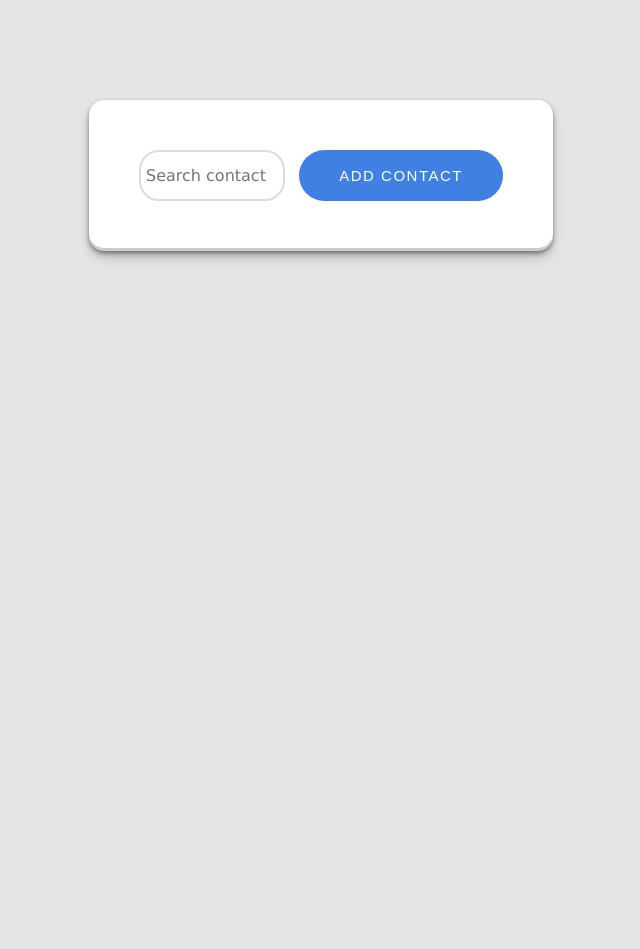
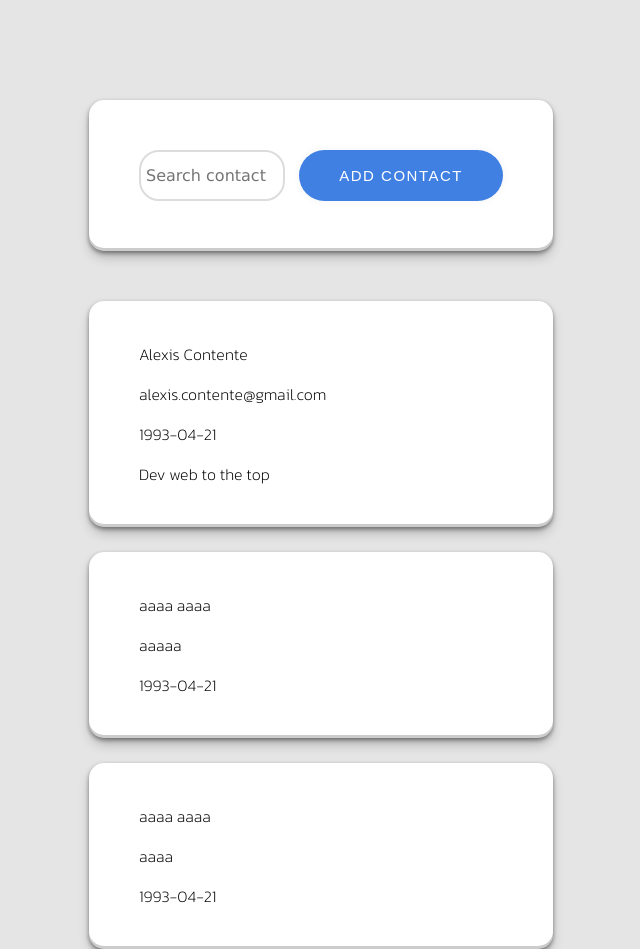
Before and after one commit to Alexis-Contente/book-contact, a Next.js app: page / in a window 1280 px wide. Shown: the whole page, without its empty margins (319-959 px from the left). Before the commit the page ends 800 px from the top, so only its background shows below. Built offline with nearby package versions, Linux system fonts and the light colour scheme; data requests are answered from the project's data file.

Commit message:
ListContactDynamiqueDone

```diff
--- a/db.json
+++ b/db.json
@@ -1,5 +1,28 @@
 {
   "db": [
-
+    {
+      "firstname": "Alexis",
+      "lastname": "Contente",
+      "email": "alexis.contente@gmail.com",
+      "birth": "1993-04-21",
+      "informations": "Dev web to the top",
+      "id": 1
+    },
+    {
+      "firstname": "aaaa",
+      "lastname": "aaaa",
+      "email": "aaaaa",
+      "birth": "1993-04-21",
+      "informations": "",
+      "id": 2
+    },
+    {
+      "firstname": "aaaa",
+      "lastname": "aaaa",
+      "email": "aaaa",
+      "birth": "1993-04-21",
+      "informations": "",
+      "id": 3
+    }
   ]
 }
--- a/src/app/page.tsx
+++ b/src/app/page.tsx
@@ -25,6 +25,7 @@ const toggleDisplayForm = () => {
 
 const formRef = useRef(null);
 
+// HANDLE THAT SAVE INFORMATIONS OF A NEW CONTACT
 const handleSubmit = (e: any) => {
   e.preventDefault();
 
@@ -59,6 +60,7 @@ const handleSubmit = (e: any) => {
   });
 }
 
+// FUNCTION THAT GET INFORMATIONS OF CONTACTS FOR DISPLAY
 const [contacts, setContacts] = useState<Contacts[] | null>(null);
 
 const contactsData = async () => {
@@ -76,6 +78,7 @@ useEffect(() => {
   contactsData();
 }, [])
 
+// RETURN TO DISPLAY CONTACTS WITH MAPPING
   return (
     <main className={styles.main}>
 
@@ -84,9 +87,8 @@ useEffect(() => {
         <button className={styles.add} onClick={toggleDisplayForm}>ADD CONTACT</button>
       </div>
 
-{/* IL FAUDRA MAPPER SUR LES INFORMATIONS RECUENT */}
       {contacts && contacts.map(contact => (
-        <div className={styles.book} key={contact.id}>
+        <div className={styles.book} key={contact.id} onClick={toggleDisplayForm}>
           <div className={styles.card} >
             <p className={styles.names}>{contact.firstname} {contact.lastname}</p>
             <p className={styles.email}>{contact.email}</p>
@@ -96,6 +98,7 @@ useEffect(() => {
         </div>
       ))}
 
+{/* MODAL TO ADD A NEW CONTACT OR TO MODIFY AN EXISTING CONTACT */}
       {formDisplay && (
 
           <div>
@@ -167,7 +170,7 @@ useEffect(() => {
                       className={styles.save}
                       name='save'
                       type='submit'
-                      onClick={handleSubmit}
+                      // onClick={handleSubmit}
                       >Save</button>
                     <button
                       className={styles.delete}
```
